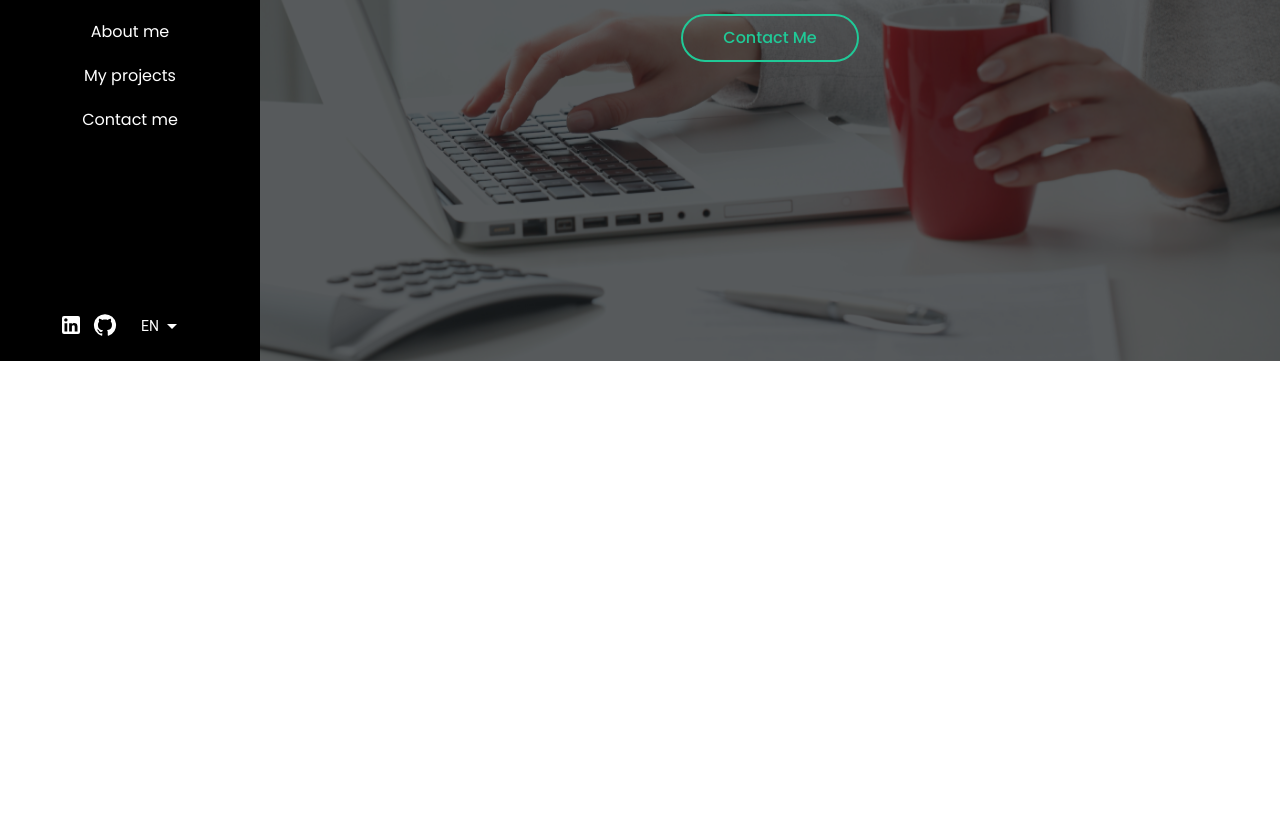
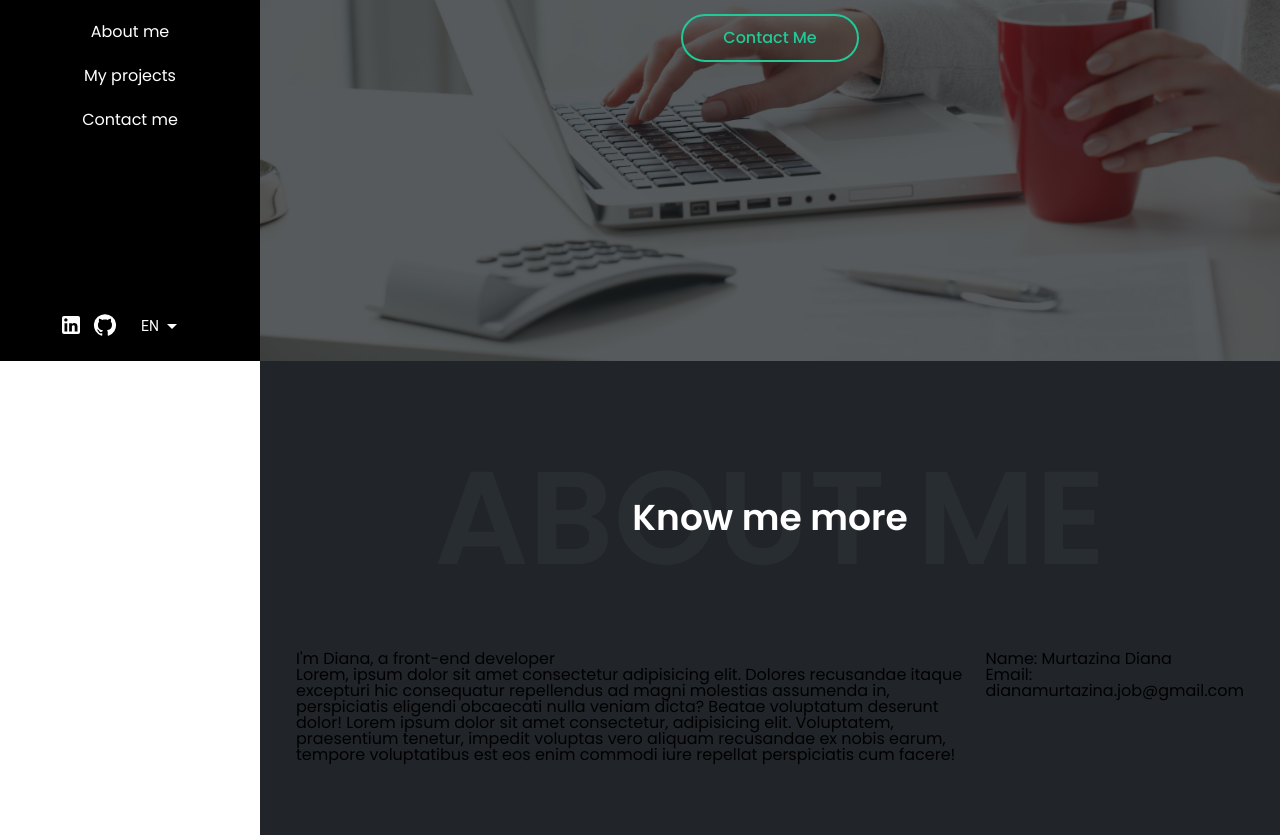
Before and after one commit to horoshopodumaj/resume, a React (Create React App) app in the folder portfolio/: page / in a window 1280 px wide. Shown: the part 439-1274 px from the top of the page. Before the commit the page ends 800 px from the top, so only its background shows below. Built offline with nearby package versions, Linux system fonts and the light colour scheme.

Commit message:
added component about

```diff
--- a/portfolio/src/App.js
+++ b/portfolio/src/App.js
@@ -6,6 +6,7 @@ import GlobalContext from "./context/GlobalContext";
 import NavBar from "./components/NavBar/NavBar";
 import { useState } from "react";
 import Home from "./components/Home/Home";
+import About from "./components/About/About";
 
 function App() {
     const [currentLocale, setCurrentLocale] = useState(
@@ -28,6 +29,7 @@ function App() {
                 <div className="page">
                     <NavBar />
                     <Home />
+                    <About />
                 </div>
             </IntlProvider>
         </GlobalContext.Provider>
--- /dev/null
+++ b/portfolio/src/components/About/About.js
@@ -0,0 +1,42 @@
+import "./about.scss";
+
+export default function About() {
+    return (
+        <section id="about" className="about">
+            <div className="container">
+                <div className="about__header">
+                    <h2 className="about__title">About me</h2>
+                    <p className="about__subtitle">Know me more</p>
+                </div>
+                <div className="about__inner">
+                    <div className="about__content">
+                        <h3 className="about__littletitle">I'm Diana, a front-end developer</h3>
+                        <p className="about__desc">
+                            {" "}
+                            Lorem, ipsum dolor sit amet consectetur adipisicing elit. Dolores
+                            recusandae itaque excepturi hic consequatur repellendus ad magni
+                            molestias assumenda in, perspiciatis eligendi obcaecati nulla veniam
+                            dicta? Beatae voluptatum deserunt dolor! Lorem ipsum dolor sit amet
+                            consectetur, adipisicing elit. Voluptatem, praesentium tenetur, impedit
+                            voluptas vero aliquam recusandae ex nobis earum, tempore voluptatibus
+                            est eos enim commodi iure repellat perspiciatis cum facere!{" "}
+                        </p>
+                    </div>
+                    <div className="about__info">
+                        <ul className="about__list">
+                            <li className="about__name">
+                                {" "}
+                                <span className="about__item">Name:</span> Murtazina Diana
+                            </li>
+                            <li className="about__email">
+                                {" "}
+                                <span className="about__item">Email:</span>{" "}
+                                dianamurtazina.job@gmail.com
+                            </li>
+                        </ul>
+                    </div>
+                </div>
+            </div>
+        </section>
+    );
+}
--- /dev/null
+++ b/portfolio/src/components/About/about.scss
@@ -0,0 +1,34 @@
+.about {
+    background-color: var(--bg);
+    padding: 72px 0;
+
+    &__header {
+        position: relative;
+        display: flex;
+        text-align: center;
+        margin-bottom: 48px;
+    }
+
+    &__title {
+        font-size: 132px;
+        font-weight: 600;
+        opacity: 0.1;
+        line-height: 170px;
+        text-transform: uppercase;
+        width: 100%;
+        color: var(--title);
+    }
+
+    &__subtitle {
+        font-size: 36px;
+        font-weight: 600;
+        color: var(--font);
+        line-height: 54px;
+        position: absolute;
+        align-self: center;
+        width: 100%;
+    }
+    &__inner {
+        display: flex;
+    }
+}
--- a/portfolio/src/index.scss
+++ b/portfolio/src/index.scss
@@ -16,9 +16,11 @@ $main-front: "Poppins", sans-serif;
 
 :root {
     --main: #000000;
+    --bg: #212529;
     --border: #1f3d5a;
     --font: #fff;
     --active: #20c997;
+    --title: #6c757d;
 }
 * {
     padding: 0;
```
